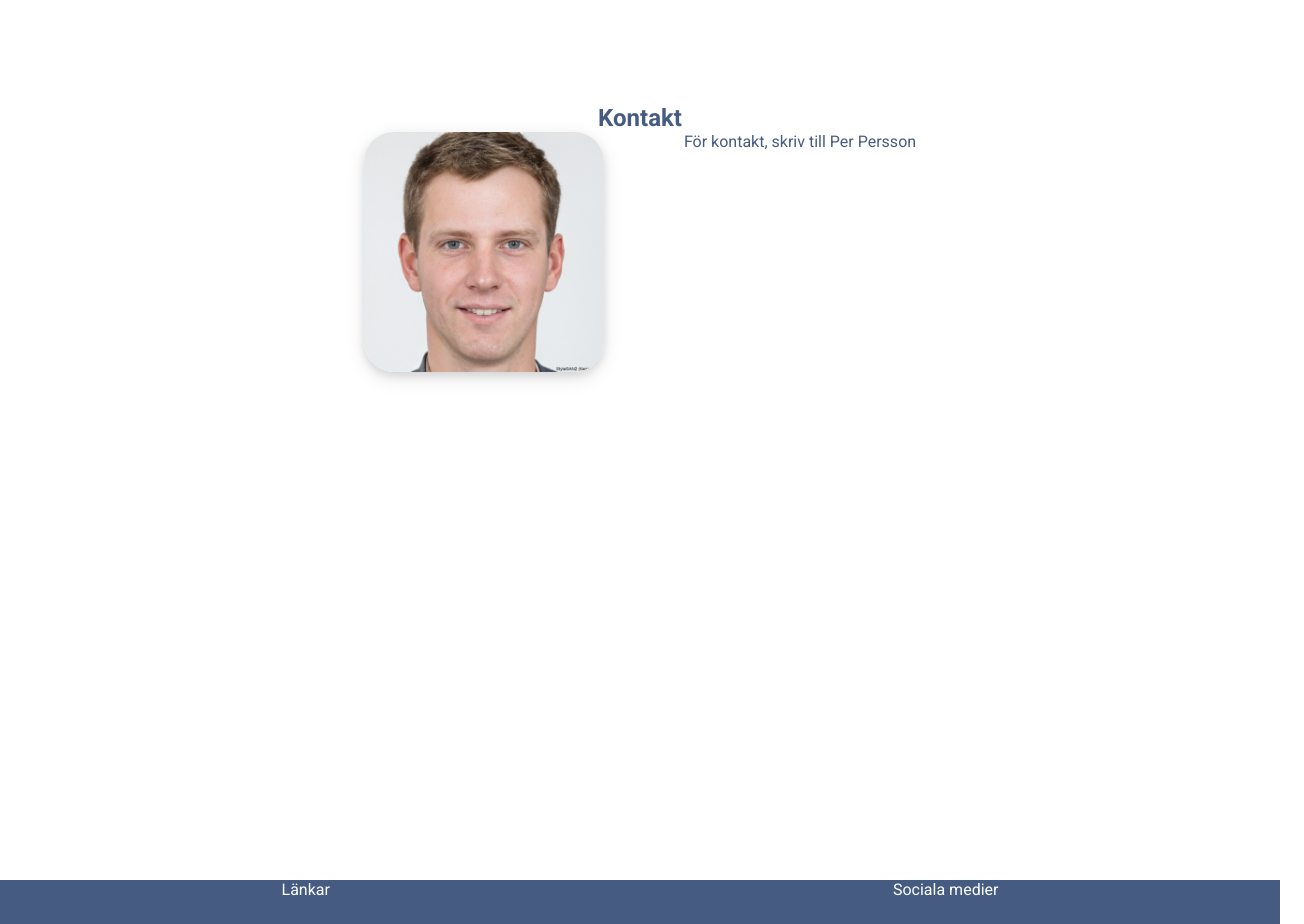
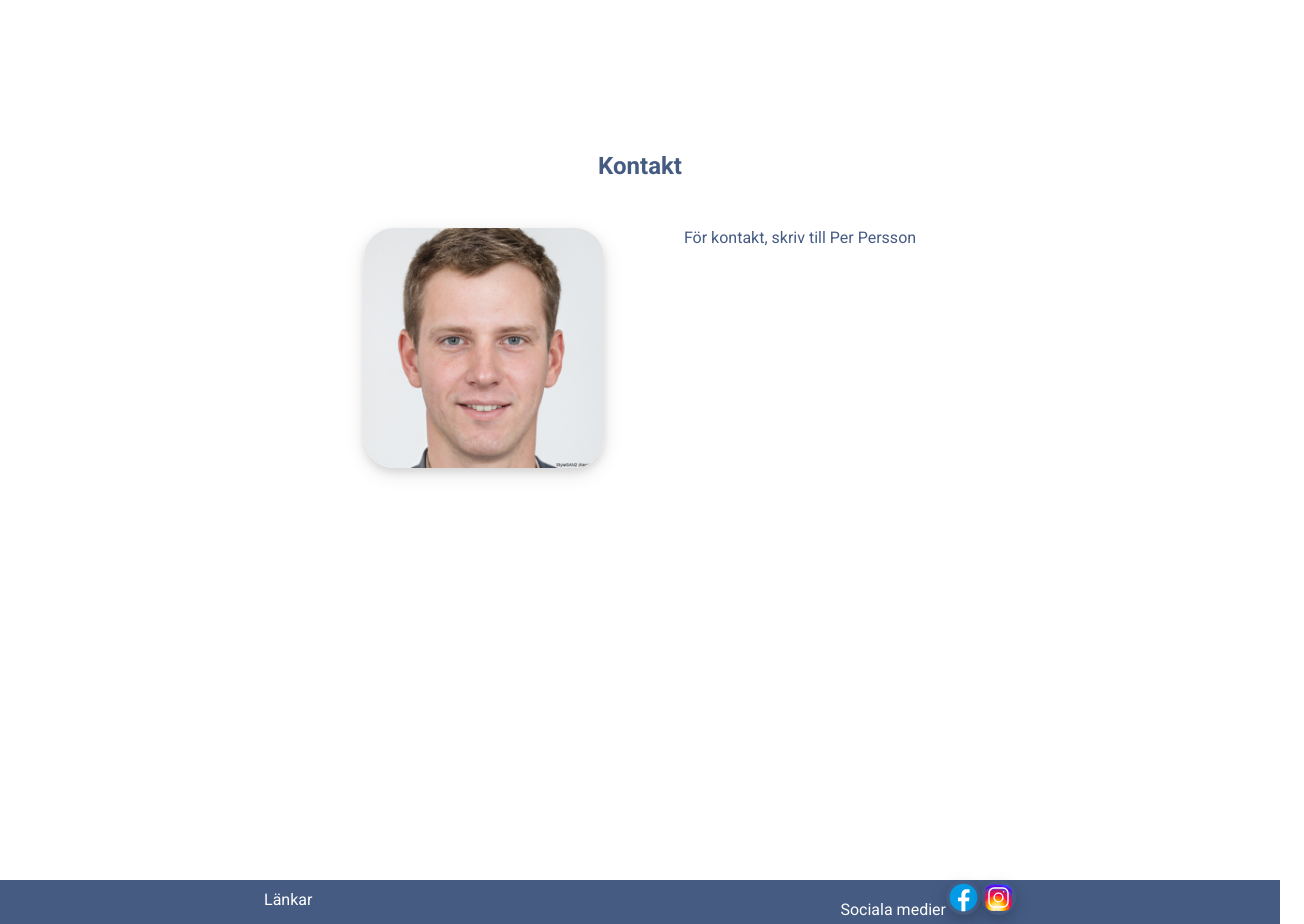
Before and after one commit to MaRos10/Sport-Website, a React (Vite) app: page / in a window 1280 px wide. Shown: the part 1520-2444 px from the top of the page, 1304 px wide, since content can reach past the window. Built offline with nearby package versions, Linux system fonts and the light colour scheme; a web font is replaced by a local one.

Commit message:
Added social media

```diff
--- a/src/App.jsx
+++ b/src/App.jsx
@@ -23,12 +23,12 @@ function App() {
       </Element>
 
       <Element name="calendar" className="section">
-        <h2>Matchkalender</h2>
+        <h2 className="section-h2">Matchkalender</h2>
         <Calendar />
       </Element>
 
       <Element name="contact" className="section">
-        <h2>Kontakt</h2>
+        <h2 className="section-h2">Kontakt</h2>
         <div className="contact-container">
           <div>
             <img src="src/assets/trainer.jpeg" alt="trainer" />
@@ -42,7 +42,31 @@ function App() {
       <div className="footer-container">
         <div className="footer">
           <div className="links">Länkar</div>
-          <div className="socials">Sociala medier</div>
+          <div className="socials">
+            Sociala medier
+            <a
+              href="https://www.facebook.com"
+              target="_blank"
+              rel="noopener noreferrer"
+            >
+              <img
+                className="socials-img"
+                src="src/assets/icons8-facebook (1).svg"
+                alt="Facebook link"
+              />
+            </a>
+            <a
+              href="https://www.instagram.com"
+              target="_blank"
+              rel="noopener noreferrer"
+            >
+              <img
+                className="socials-img"
+                src="src/assets/icons8-instagram (1).svg"
+                alt="Instagram link"
+              />
+            </a>
+          </div>
         </div>
       </div>
     </div>
--- a/src/components/calendar.jsx
+++ b/src/components/calendar.jsx
@@ -118,7 +118,7 @@ export default function Calendar() {
         {/* Header with buttons to change month, and display current month and year */}
         <div className="calendar-header">
           <button onClick={changeToPrevMonth}> {"<"} </button>
-          <h2>
+          <h2 className="month">
             {sDate.toLocaleString("default", {
               month: "long",
               year: "numeric",
--- a/src/index.css
+++ b/src/index.css
@@ -9,6 +9,7 @@
 * {
   margin: 0;
   padding: 0;
+  max-width: 100%;
   box-sizing: border-box;
   font-family: "Roboto", sans-serif;
 }
@@ -60,9 +61,10 @@ body {
   color: var(--blue-color);
 }
 
-.section h2 {
+.section-h2 {
   margin-top: 0;
   text-align: center;
+  padding: 3rem;
 }
 
 /* Body - section main */
@@ -113,6 +115,11 @@ img {
   align-items: center;
 }
 
+.socials-img {
+  height: 35px;
+  width: 35px;
+}
+
 /* Mediaqueries */
 
 @media screen and (max-width: 768px) {
```
Also changed, not shown: src/assets/icons8-facebook (1).svg (added), src/assets/icons8-instagram (1).svg (added).
